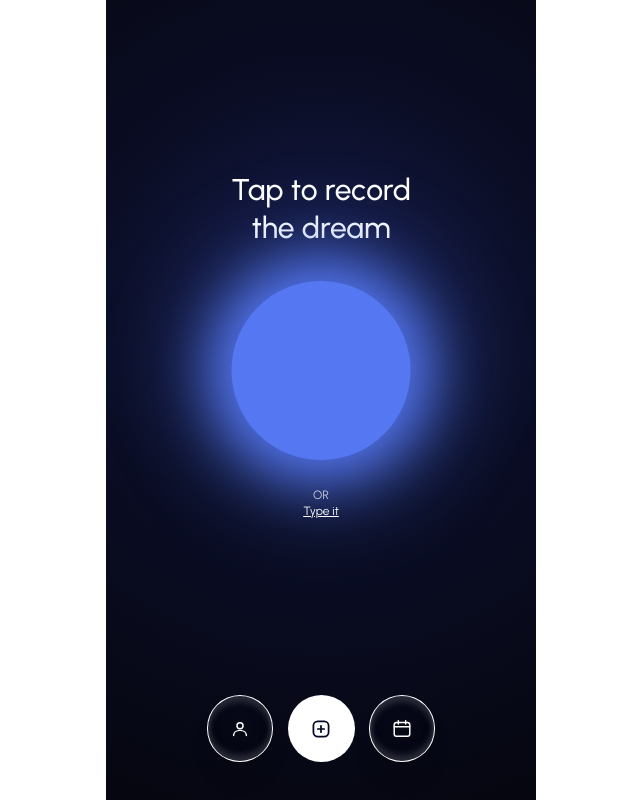
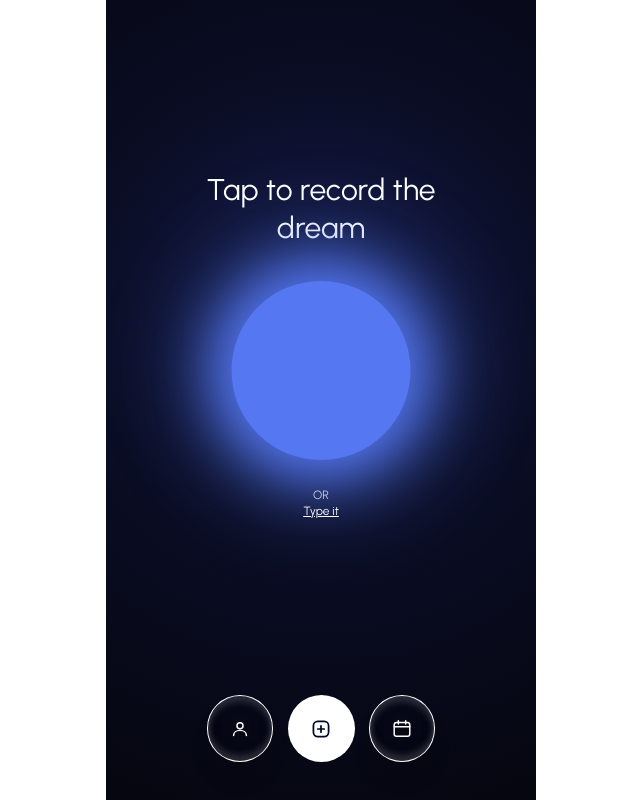
Before and after one commit to shanilei/dream-journal, a Next.js app: page /record in a window 1280 px wide. Shown: the whole page, without its empty margins (319-959 px from the left). Built offline with nearby package versions, Linux system fonts and the light colour scheme.

Commit message:
Fix record headline weight to Regular per Figma

```diff
--- a/src/app/record/record.module.css
+++ b/src/app/record/record.module.css
@@ -26,7 +26,7 @@
   width: 230px;
   margin: 0;
   font-size: 30px;
-  font-weight: 500;
+  font-weight: 400;
   line-height: 38px;
   color: #000624;
   text-align: center;
```
